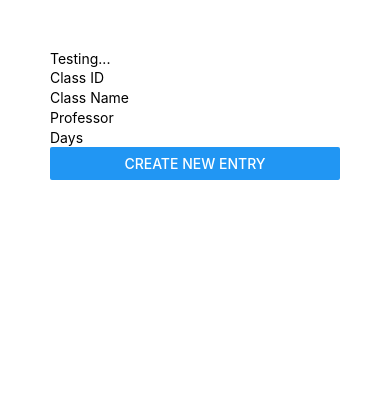
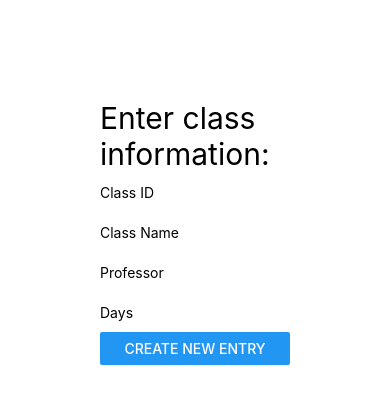
Before and after one commit to danpilgrim/CapstoneProj_CourseMe, a React Native app in the folder react-native-firebase-starter-master/: screen / in a window 390 px wide. Shown: the top 404 px of the page. Built offline with nearby package versions, Linux system fonts and the light colour scheme.

Commit message:
Updated to use style sheet

```diff
--- a/react-native-firebase-starter-master/DatabaseTest.js
+++ b/react-native-firebase-starter-master/DatabaseTest.js
@@ -24,25 +24,25 @@ export default class DatabaseTest extends React.Component {
 
   render() {
     return (
-      <View style={{padding: 50}}>
-        <Text>Testing...</Text>
+      <View style={{padding: 100}}>
+        <Text style={{fontSize: 30}}>Enter class information:</Text>
         <TextInput
-          style={{height: 20}}
+          style={styles.textBox}
           placeholder="Class ID"
           onChangeText={(text) => this.setState({classId: text})}
         />
         <TextInput
-          style={{height: 20}}
+          style={styles.textBox}
           placeholder="Class Name"
           onChangeText={(text) => this.setState({className: text})}
         />
         <TextInput
-          style={{height: 20}}
+          style={styles.textBox}
           placeholder="Professor"
           onChangeText={(text) => this.setState({professor: text})}
         />
         <TextInput
-          style={{height: 20}}
+          style={styles.textBox}
           placeholder="Days"
           onChangeText={(text) => this.setState({days: text})}
         />
@@ -61,4 +61,11 @@ export default class DatabaseTest extends React.Component {
     var dbRef = firebase.database().ref('classes/' + id);
     dbRef.set(classInfo);
   }
+
+
 }
+const styles = StyleSheet.create({
+  textBox: {
+    height: 40
+  }
+});
```
